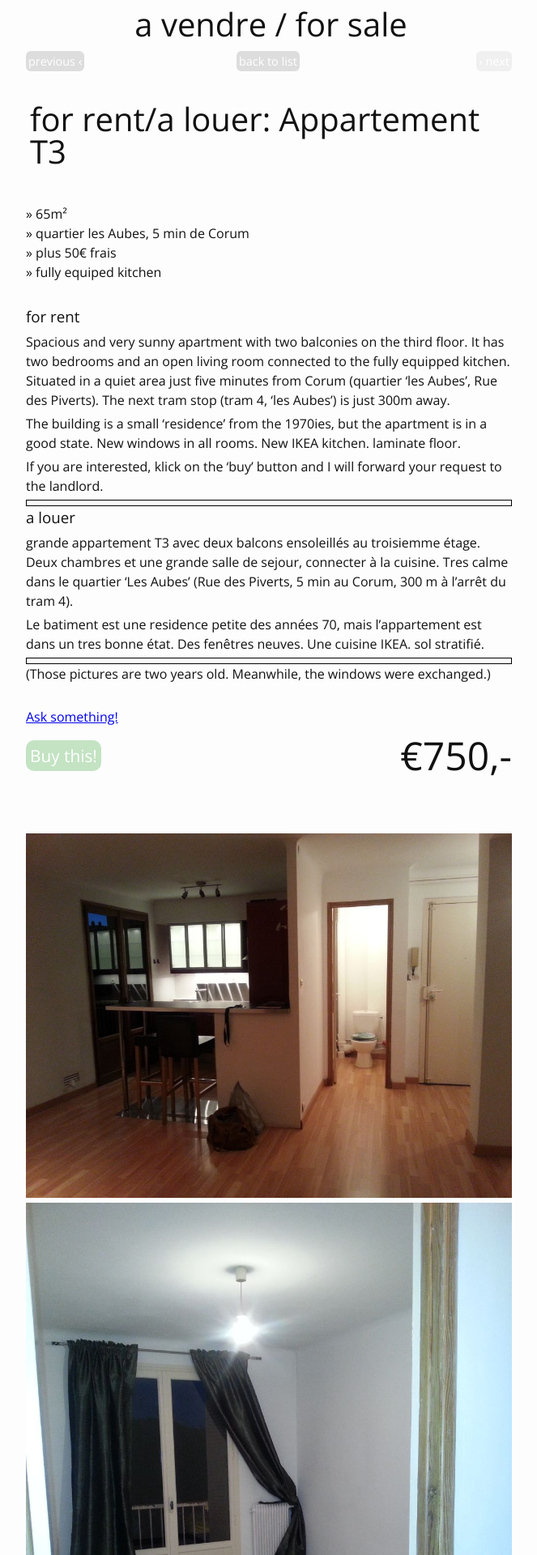
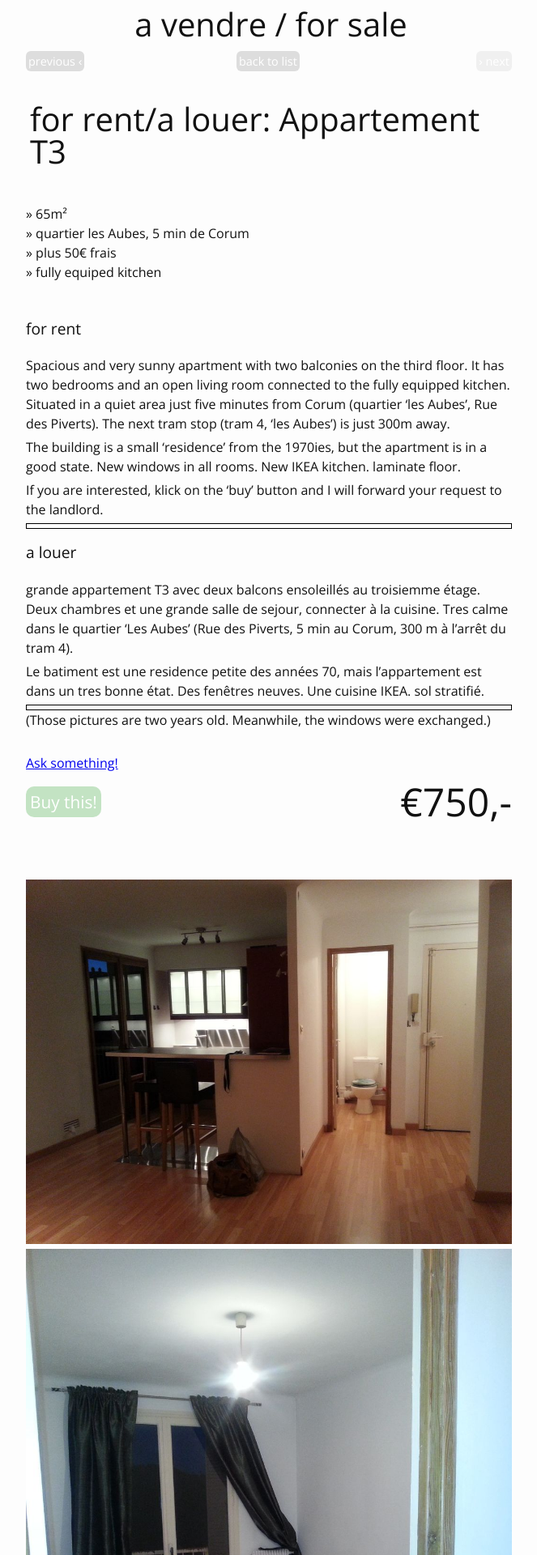
Before and after one commit to fdschneider/jekyll-garagesale, a Jekyll site: the page built from _posts/2015-03-11-apartement.md, in a window 1280 px wide. Shown: the top 1920 px of the page at 81% size, without its empty margins (308-971 px from the left). Built offline with Jekyll 4.4.1, drawn with Linux system fonts in a browser that asks for light colours.

Commit message:
format h2

```diff
--- a/_posts/2015-03-11-apartement.md
+++ b/_posts/2015-03-11-apartement.md
@@ -18,7 +18,7 @@ images:
 sold: false
 ---
 
-### for rent
+## for rent
 
 Spacious and very sunny apartment with two balconies on the third floor. It has two bedrooms and an open living room connected to the fully equipped kitchen. Situated in a quiet area just five minutes from Corum (quartier 'les Aubes', Rue des Piverts).
 The next tram stop (tram 4, 'les Aubes') is just 300m away.
@@ -29,7 +29,7 @@ If you are interested, klick on the 'buy' button and I will forward your request
 
 ---
 
-### a louer
+## a louer
 
 grande appartement T3 avec deux balcons ensoleillés au troisiemme étage. Deux chambres et une grande salle de sejour, connecter à la cuisine. Tres calme dans le quartier 'Les Aubes' (Rue des Piverts, 5 min au Corum, 300 m à l'arrêt du tram 4).
 
--- a/_sass/_layout.scss
+++ b/_sass/_layout.scss
@@ -38,7 +38,8 @@ h2 {
 }
 
 hr {
-  height:1px;
+  color: #c00;
+  height:0px;
   border:1px solid #000;
 }
 
```
